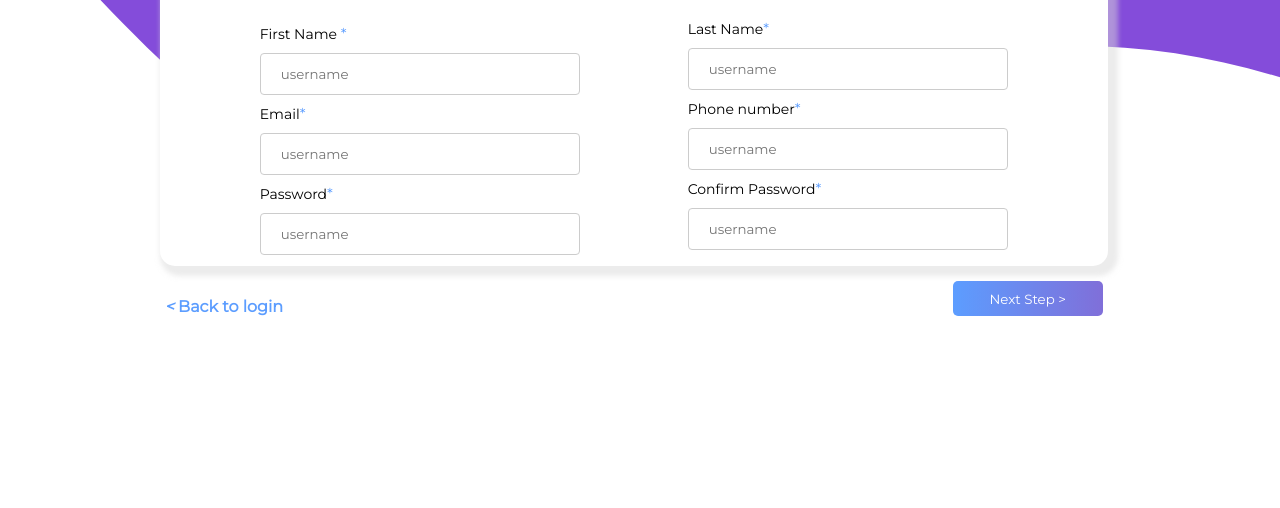
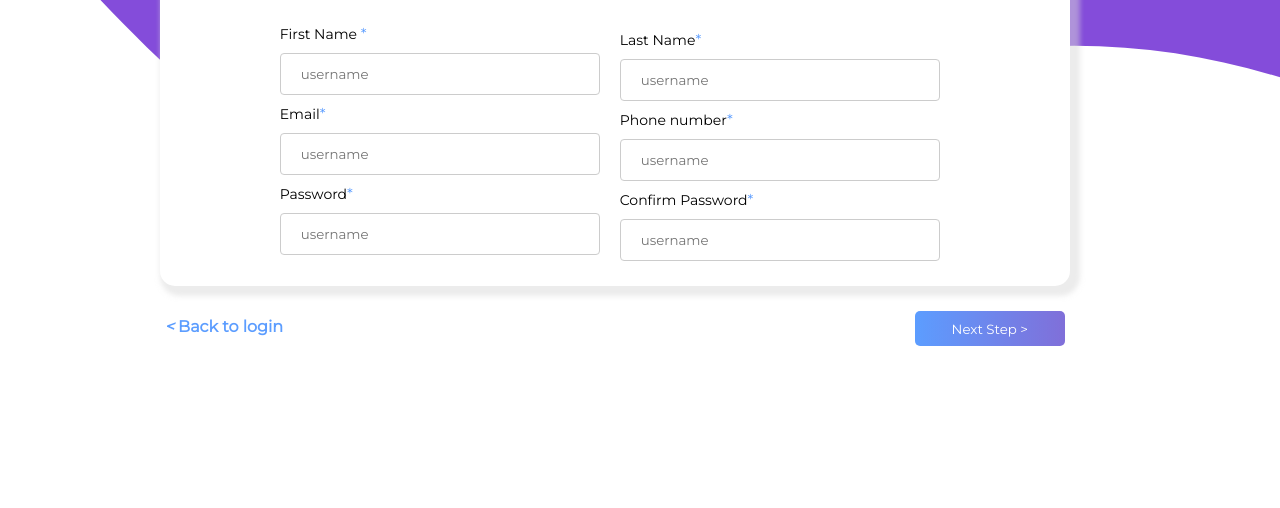
Before and after one commit to arsh-dev/test, a plain HTML site: page index.html in a window 1280 px wide. Shown: the part 292-800 px from the top of the page. Drawn offline with Linux system fonts and the light colour scheme.

Commit message:
Update style.css

```diff
--- a/style.css
+++ b/style.css
@@ -32,8 +32,8 @@ svg{
 	width: 100%;
 }
 .form-box{
-	width: 75%;
-	height: 450px;
+	width: 72%;
+	height: 470px;
 	position: relative;
 	top: 100px;
 	left: 12%;
@@ -102,13 +102,13 @@ svg{
 	font-size: 14px;
 }
 #frm1{
-	margin-left: 50px;
+	margin-left: 70px;
 	line-height: 30px;
 }
 #frm2{
 	position: absolute;
-	top: 44%;
-	right: 100px;
+	top: 44.5%;
+	right: 130px;
 	line-height: 30px;
 }
 #star{
@@ -134,7 +134,7 @@ svg{
 form button{
 	position: absolute;
 	right: 5px;
-	bottom: -50px;
+	bottom: -60px;
 	height: 35px;
 	width: 150px;
 	background-image: linear-gradient(to right, #5c9dff, #806fd9);
```
